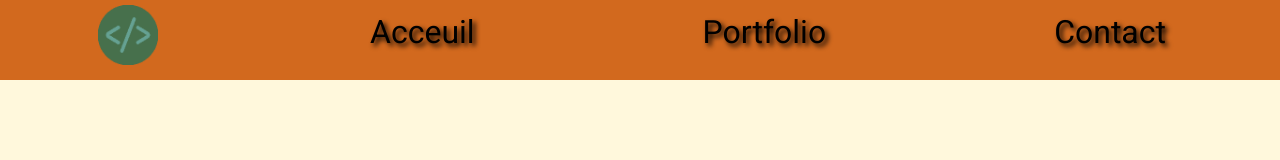
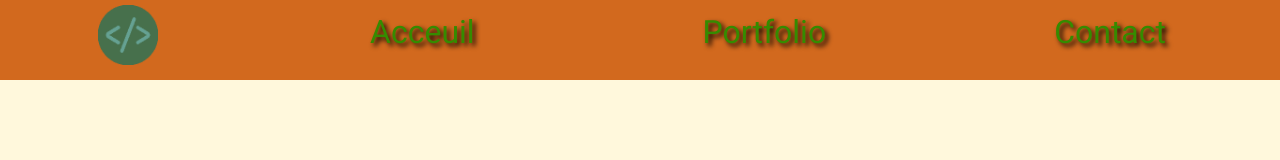
Before and after one commit to timotheegrollier/timotheegrollier, a plain HTML site: page index.html in a window 1280 px wide. Drawn offline with Linux system fonts and the light colour scheme.

Commit message:
add hover effect on nav

```diff
--- a/assets/css/style.css
+++ b/assets/css/style.css
@@ -20,6 +20,10 @@ nav {
   top: 0;
 }
 
+nav li a {
+  color: rgb(53, 139, 0);
+}
+
 nav ul {
   display: flex;
   justify-content: space-around;
@@ -27,6 +31,9 @@ nav ul {
   font-family: "Heebo";
   font-size: 2rem;
   text-shadow: black 3px 3px 5px;
+}
+nav ul a:hover {
+  color: rgb(224, 136, 21);
 }
 
 #nav-menu {
```
